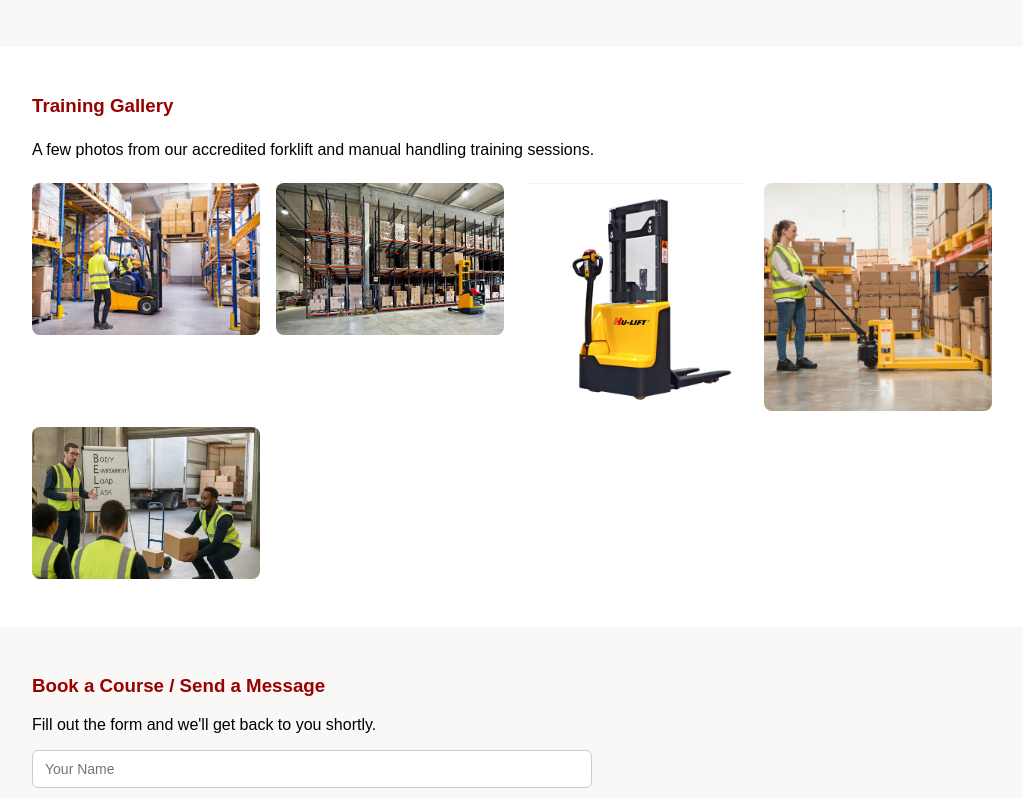
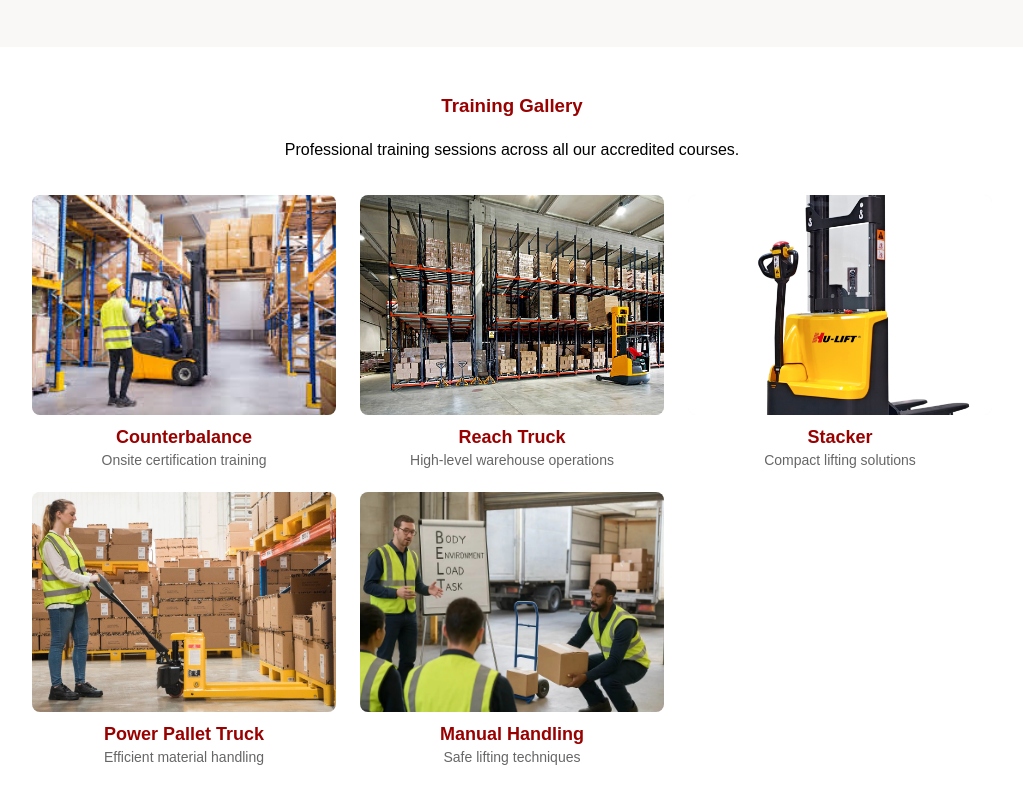
Before and after one commit to JBForks/jb-forklift-landing, a Next.js app: page / in a window 1280 px wide. Shown: the part 880-1678 px from the top of the page, without its empty margins (128-1151 px from the left). Built offline with nearby package versions, Linux system fonts and the light colour scheme.

Commit message:
Update page.tsx

```diff
--- a/app/page.tsx
+++ b/app/page.tsx
@@ -87,21 +87,134 @@ export default function Home() {
       {/* Training Gallery Section */}
       <section style={{ padding: '48px 0', background: '#fff' }}>
         <div style={{ maxWidth: 960, margin: '0 auto', padding: '0 20px' }}>
-          <h3 style={{ color: '#990000', marginTop: 0 }}>Training Gallery</h3>
-          <p style={{ fontSize: 16, lineHeight: 1.7 }}>
-            A few photos from our accredited forklift and manual handling training sessions.
+          <h3 style={{ color: '#990000', marginTop: 0, textAlign: 'center' }}>Training Gallery</h3>
+          <p style={{ fontSize: 16, lineHeight: 1.7, textAlign: 'center', marginBottom: 32 }}>
+            Professional training sessions across all our accredited courses.
           </p>
           <div style={{
             display: 'grid',
-            gridTemplateColumns: 'repeat(auto-fit, minmax(220px, 1fr))',
-            gap: 16,
-            marginTop: 20
+            gridTemplateColumns: 'repeat(auto-fit, minmax(280px, 1fr))',
+            gap: 24,
           }}>
-            <img src="/counterbalance.jpeg" alt="Counterbalance Training" style={{ width: '100%', borderRadius: 8 }} />
-            <img src="/reach.jpg" alt="Reach Truck Training" style={{ width: '100%', borderRadius: 8 }} />
-            <img src="/stacker.png" alt="Stacker Training" style={{ width: '100%', borderRadius: 8, background: '#fff' }} />
-            <img src="/power-pallet.jpg" alt="Power Pallet Training" style={{ width: '100%', borderRadius: 8 }} />
-            <img src="/manual-handling.webp" alt="Manual Handling Training" style={{ width: '100%', borderRadius: 8 }} />
+            {/* Counterbalance */}
+            <div style={{ textAlign: 'center' }}>
+              <div style={{
+                width: '100%',
+                height: 220,
+                overflow: 'hidden',
+                borderRadius: 8,
+                marginBottom: 12,
+                background: '#f5f5f5'
+              }}>
+                <img
+                  src="/counterbalance.jpeg"
+                  alt="Counterbalance Training"
+                  style={{
+                    width: '100%',
+                    height: '100%',
+                    objectFit: 'cover'
+                  }}
+                />
+              </div>
+              <h4 style={{ margin: '0 0 4px 0', color: red, fontSize: 18 }}>Counterbalance</h4>
+              <p style={{ margin: 0, fontSize: 14, color: '#666' }}>Onsite certification training</p>
+            </div>
+
+            {/* Reach */}
+            <div style={{ textAlign: 'center' }}>
+              <div style={{
+                width: '100%',
+                height: 220,
+                overflow: 'hidden',
+                borderRadius: 8,
+                marginBottom: 12,
+                background: '#f5f5f5'
+              }}>
+                <img
+                  src="/reach.jpg"
+                  alt="Reach Truck Training"
+                  style={{
+                    width: '100%',
+                    height: '100%',
+                    objectFit: 'cover'
+                  }}
+                />
+              </div>
+              <h4 style={{ margin: '0 0 4px 0', color: red, fontSize: 18 }}>Reach Truck</h4>
+              <p style={{ margin: 0, fontSize: 14, color: '#666' }}>High-level warehouse operations</p>
+            </div>
+
+            {/* Stacker */}
+            <div style={{ textAlign: 'center' }}>
+              <div style={{
+                width: '100%',
+                height: 220,
+                overflow: 'hidden',
+                borderRadius: 8,
+                marginBottom: 12,
+                background: '#f5f5f5'
+              }}>
+                <img
+                  src="/stacker.png"
+                  alt="Stacker Training"
+                  style={{
+                    width: '100%',
+                    height: '100%',
+                    objectFit: 'cover'
+                  }}
+                />
+              </div>
+              <h4 style={{ margin: '0 0 4px 0', color: red, fontSize: 18 }}>Stacker</h4>
+              <p style={{ margin: 0, fontSize: 14, color: '#666' }}>Compact lifting solutions</p>
+            </div>
+
+            {/* Power Pallet */}
+            <div style={{ textAlign: 'center' }}>
+              <div style={{
+                width: '100%',
+                height: 220,
+                overflow: 'hidden',
+                borderRadius: 8,
+                marginBottom: 12,
+                background: '#f5f5f5'
+              }}>
+                <img
+                  src="/power-pallet.jpg"
+                  alt="Power Pallet Training"
+                  style={{
+                    width: '100%',
+                    height: '100%',
+                    objectFit: 'cover'
+                  }}
+                />
+              </div>
+              <h4 style={{ margin: '0 0 4px 0', color: red, fontSize: 18 }}>Power Pallet Truck</h4>
+              <p style={{ margin: 0, fontSize: 14, color: '#666' }}>Efficient material handling</p>
+            </div>
+
+            {/* Manual Handling */}
+            <div style={{ textAlign: 'center' }}>
+              <div style={{
+                width: '100%',
+                height: 220,
+                overflow: 'hidden',
+                borderRadius: 8,
+                marginBottom: 12,
+                background: '#f5f5f5'
+              }}>
+                <img
+                  src="/manual-handling.webp"
+                  alt="Manual Handling Training"
+                  style={{
+                    width: '100%',
+                    height: '100%',
+                    objectFit: 'cover'
+                  }}
+                />
+              </div>
+              <h4 style={{ margin: '0 0 4px 0', color: red, fontSize: 18 }}>Manual Handling</h4>
+              <p style={{ margin: 0, fontSize: 14, color: '#666' }}>Safe lifting techniques</p>
+            </div>
           </div>
         </div>
       </section>
```
